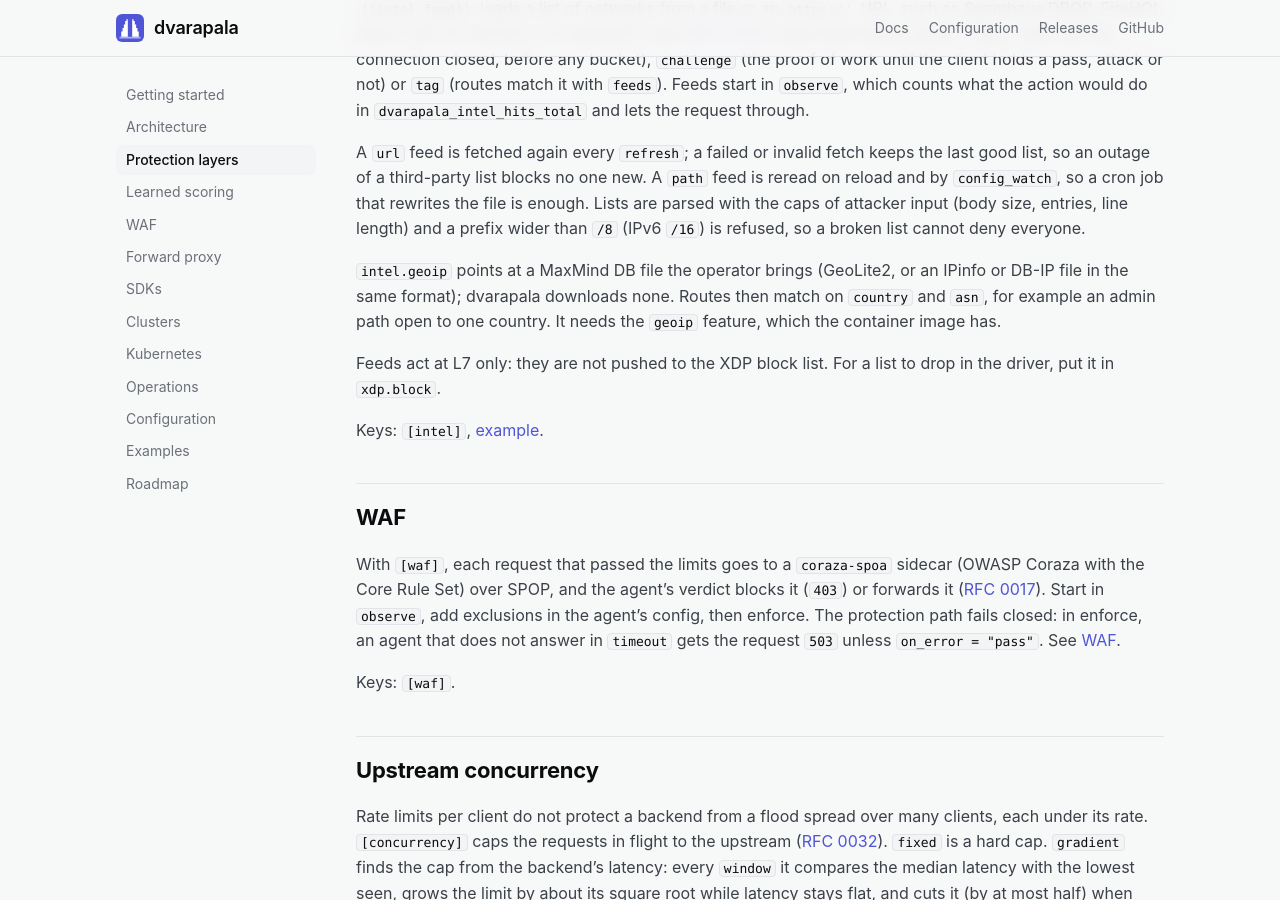
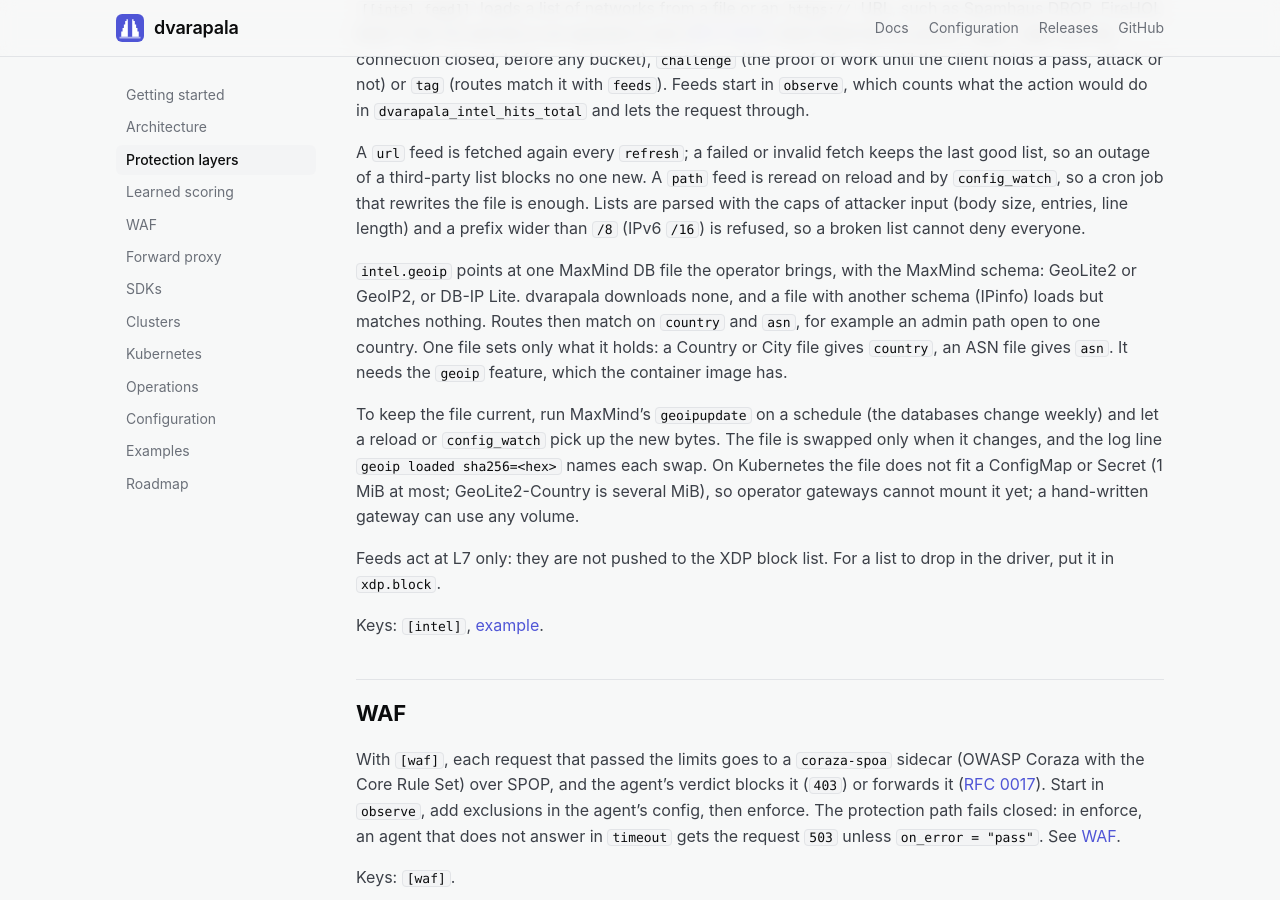
Before and after one commit to franzramadhan/dvarapala, a Jekyll site: the page built from site/docs/protection.md, in a window 1280 px wide and 900 px high, scrolled down 3496 px. Built offline with Jekyll 4.4.1, drawn with Linux system fonts in a browser that asks for light colours.

Commit message:
docs: geoip schema, one file per kind, updates and kubernetes limit

```diff
--- a/site/docs/protection.md
+++ b/site/docs/protection.md
@@ -174,11 +174,21 @@ cron job that rewrites the file is enough. Lists are parsed with the caps
 of attacker input (body size, entries, line length) and a prefix wider
 than `/8` (IPv6 `/16`) is refused, so a broken list cannot deny everyone.
 
-`intel.geoip` points at a MaxMind DB file the operator brings
-(GeoLite2, or an IPinfo or DB-IP file in the same format); dvarapala
-downloads none. Routes then match on `country` and `asn`, for example an
-admin path open to one country. It needs the `geoip` feature, which the
-container image has.
+`intel.geoip` points at one MaxMind DB file the operator brings, with
+the MaxMind schema: GeoLite2 or GeoIP2, or DB-IP Lite. dvarapala
+downloads none, and a file with another schema (IPinfo) loads but
+matches nothing. Routes then match on `country` and `asn`, for example
+an admin path open to one country. One file sets only what it holds: a
+Country or City file gives `country`, an ASN file gives `asn`. It needs
+the `geoip` feature, which the container image has.
+
+To keep the file current, run MaxMind's `geoipupdate` on a schedule (the
+databases change weekly) and let a reload or `config_watch` pick up the
+new bytes. The file is swapped only when it changes, and the log line
+`geoip loaded sha256=<hex>` names each swap. On Kubernetes the file does
+not fit a ConfigMap or Secret (1 MiB at most; GeoLite2-Country is several
+MiB), so operator gateways cannot mount it yet; a hand-written gateway
+can use any volume.
 
 Feeds act at L7 only: they are not pushed to the XDP block list. For a
 list to drop in the driver, put it in `xdp.block`.
```
Also changed, not shown: CONFIG.md (+7 -3 lines), examples/intel.toml (+4 -3 lines).
